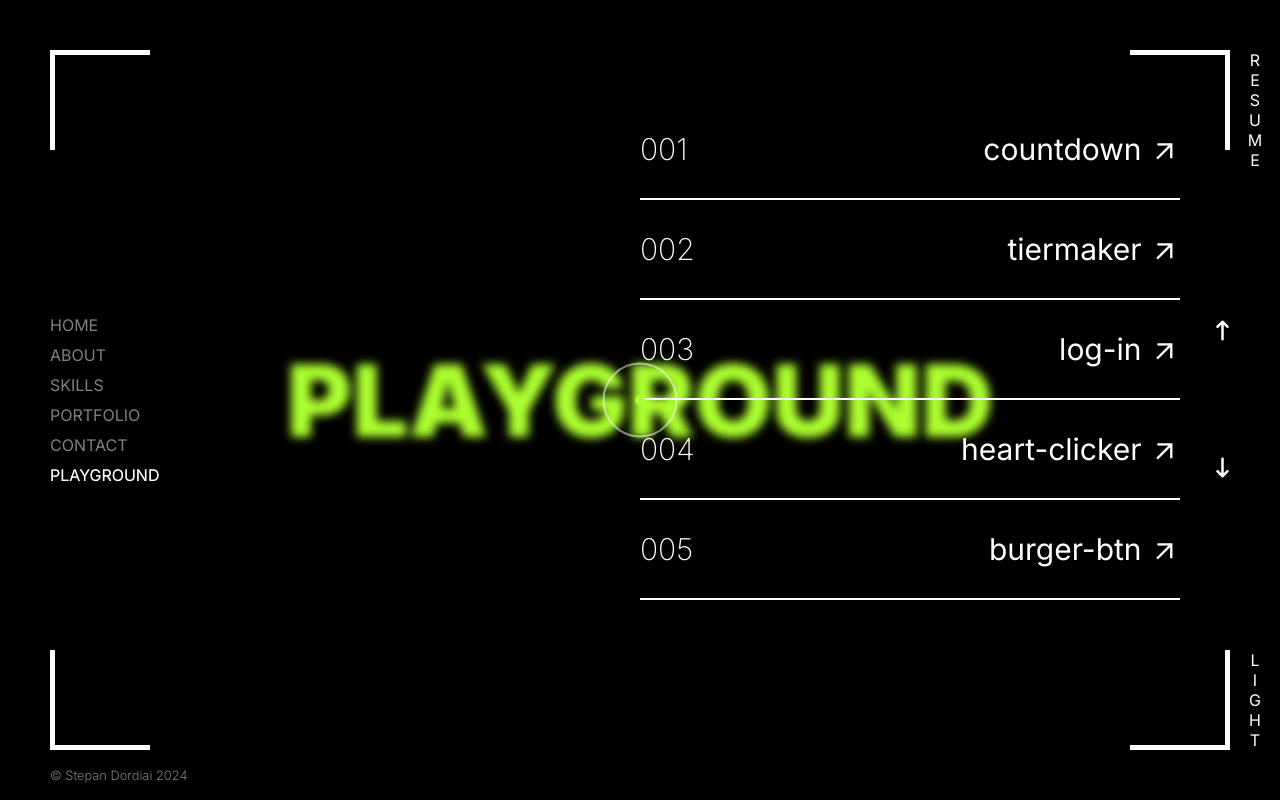
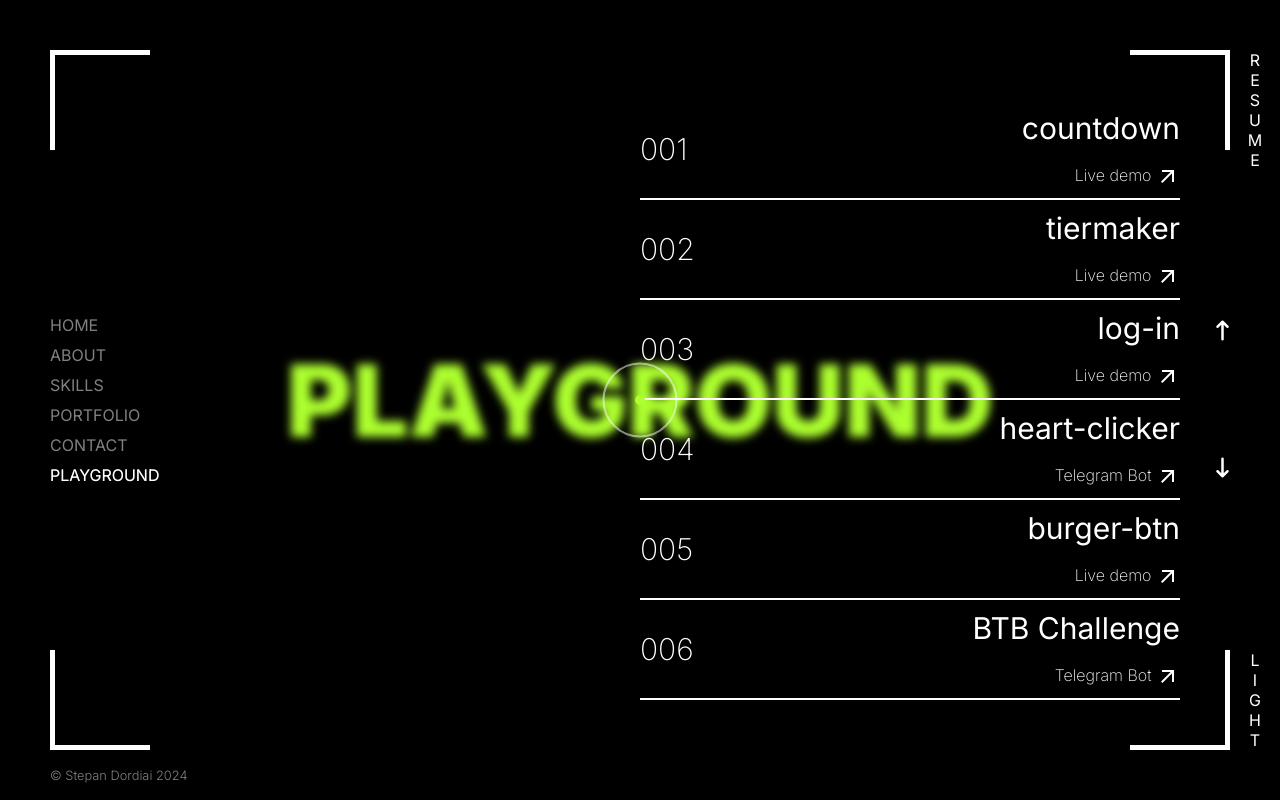
Before and after one commit to heeeyooo/stepan-dordiai, a React (Vite) app: page /playground in a window 1280 px wide. Built offline with nearby package versions, Linux system fonts and the light colour scheme.

Commit message:
Version 2.9

```diff
--- a/src/components/project/Project.css
+++ b/src/components/project/Project.css
@@ -82,14 +82,14 @@
     transition: color 1s;
 }
 
-.project-links-container {
+.project-links {
     display: flex;
     justify-content: center;
     align-items: center;
     gap: 25px;
 }
 
-.project-links-container a {
+.project-links a {
     color: var(--color);
     font-size: clamp(12px, 2vw, 16px);
     transition: color 1s;
--- a/src/components/project/Project.jsx
+++ b/src/components/project/Project.jsx
@@ -1,9 +1,10 @@
 import "./Project.css";
 
-function Project({ id, title, titleName, skills, link, gitHubLink }) {
-    function brightCursor() {
+function Project({ id, title, titleName, skills, links }) {
+    function brightCursor(info) {
         document.querySelector("#custom-cursor").classList.add("active-cursor");
-        document.querySelector("#custom-cursor").textContent = `Link`;
+        document.querySelector("#custom-cursor").textContent = info;
+        console.log(info);
     }
 
     function lowerCursor() {
@@ -22,33 +23,22 @@ function Project({ id, title, titleName, skills, link, gitHubLink }) {
                         <h4 className="project-title">{title}</h4>
                     </div>
                     <div className="project-skills">
-                        {skills.map((item, index) => {
-                            return <span key={index}>{item}</span>;
+                        {skills.map((skill, index) => {
+                            return <span key={index}>{skill}</span>;
                         })}
                     </div>
-                    <div className="project-links-container">
-                        <a
-                            href={link}
-                            onMouseEnter={brightCursor}
-                            onMouseLeave={lowerCursor}
-                            target="_blank"
-                        >
-                            Live demo{" "}
-                            <span className="material-symbols-outlined project-arrow">
-                                arrow_outward
-                            </span>
-                        </a>
-                        <a
-                            href={gitHubLink}
-                            onMouseEnter={brightCursor}
-                            onMouseLeave={lowerCursor}
-                            target="_blank"
-                        >
-                            Github code{" "}
-                            <span className="material-symbols-outlined project-arrow">
-                                arrow_outward
-                            </span>
-                        </a>
+                    <div className="project-links">
+                        {links.map(({ link, info }) => {
+                            return (
+                                <span
+                                    onMouseEnter={() => brightCursor(info)}
+                                    onMouseLeave={lowerCursor}
+                                    key={info}
+                                >
+                                    {link}
+                                </span>
+                            );
+                        })}
                     </div>
                 </div>
             </div>
--- a/src/data/pgProjectsData.js
+++ b/src/data/pgProjectsData.js
@@ -1,33 +1,40 @@
-const pgProjectSet = [
+const PGPROJECTSDATA = [
     {
         id: 1,
         title: "countdown",
+        info: "Live demo",
         link: "https://playground-countdown.netlify.app/",
     },
     {
         id: 2,
         title: "tiermaker",
-
+        info: "Live demo",
         link: "https://playground-tiermaker.netlify.app/",
     },
     {
         id: 3,
         title: "log-in",
-
+        info: "Live demo",
         link: "https://playground-login.netlify.app/",
     },
     {
         id: 4,
         title: "heart-clicker",
-
-        link: "https://heart-clicker-db68c.web.app/",
+        info: "Telegram Bot",
+        link: "https://t.me/heart_clicker_bot",
     },
     {
         id: 5,
         title: "burger-btn",
-
+        info: "Live demo",
         link: "https://playground-burger-btn.netlify.app/",
+    },
+    {
+        id: 6,
+        title: "BTB Challenge",
+        info: "Telegram Bot",
+        link: "https://t.me/btb_challenge_bot",
     },
 ];
 
-export default pgProjectSet;
+export default PGPROJECTSDATA;
--- a/src/data/projectsData.jsx
+++ b/src/data/projectsData.jsx
@@ -1,19 +1,58 @@
-const projectSet = [
+const PROJECTSDATA = [
     {
         id: 1,
         title: "Stepan Dordiai",
         titleName: "Portfolio website",
         skills: [<i className="fa-brands fa-react"></i>],
-        link: "https://stepandordiai.netlify.app/",
-        gitHubLink: "https://github.com/heeeyooo/stepan-dordiai",
+        links: [
+            {
+                info: "Github",
+                link: [
+                    <a
+                        href="https://github.com/heeeyooo/stepan-dordiai"
+                        target="_blank"
+                    >
+                        Github code{" "}
+                        <span className="material-symbols-outlined project-arrow">
+                            arrow_outward
+                        </span>
+                    </a>,
+                ],
+            },
+        ],
     },
     {
         id: 2,
         title: "Yagoda Karpat",
         titleName: "Business website",
         skills: [<i className="fa-brands fa-react"></i>, <span>Swiper</span>],
-        link: "https://yagodakarpat.netlify.app/",
-        gitHubLink: "https://github.com/heeeyooo/yagoda-karpat",
+        links: [
+            {
+                info: "Live",
+                link: [
+                    <a href="https://yagodakarpat.netlify.app/" target="_blank">
+                        Live demo{" "}
+                        <span className="material-symbols-outlined project-arrow">
+                            arrow_outward
+                        </span>
+                    </a>,
+                ],
+            },
+            {
+                info: "Github",
+                link: [
+                    <a
+                        href="https://github.com/heeeyooo/yagoda-karpat"
+                        target="_blank"
+                    >
+                        Github code{" "}
+                        <span className="material-symbols-outlined project-arrow">
+                            arrow_outward
+                        </span>
+                    </a>,
+                ],
+            },
+        ],
     },
     {
         id: 3,
@@ -25,17 +64,70 @@ const projectSet = [
             <i className="fa-brands fa-square-js"></i>,
             <span>BEM</span>,
         ],
-        link: "https://cloud-project.netlify.app/",
-        gitHubLink: "https://github.com/heeeyooo/cloud",
+        links: [
+            {
+                info: "Live",
+                link: [
+                    <a
+                        href="https://cloud-project.netlify.app/"
+                        target="_blank"
+                    >
+                        Live demo{" "}
+                        <span className="material-symbols-outlined project-arrow">
+                            arrow_outward
+                        </span>
+                    </a>,
+                ],
+            },
+            {
+                info: "Github",
+                link: [
+                    <a href="https://github.com/heeeyooo/cloud" target="_blank">
+                        Github code{" "}
+                        <span className="material-symbols-outlined project-arrow">
+                            arrow_outward
+                        </span>
+                    </a>,
+                ],
+            },
+        ],
     },
     {
         id: 4,
         title: "penguin",
         titleName: "Portfolio website",
         skills: [<i className="fa-brands fa-react"></i>],
-        link: "https://penguin-project.netlify.app/",
-        gitHubLink: "https://github.com/heeeyooo/penguin",
+        links: [
+            {
+                info: "Live",
+                link: [
+                    <a
+                        href="https://penguin-project.netlify.app/"
+                        target="_blank"
+                    >
+                        Live demo{" "}
+                        <span className="material-symbols-outlined project-arrow">
+                            arrow_outward
+                        </span>
+                    </a>,
+                ],
+            },
+            {
+                info: "Github",
+                link: [
+                    <a
+                        href="https://github.com/heeeyooo/penguin"
+                        target="_blank"
+                    >
+                        Github code{" "}
+                        <span className="material-symbols-outlined project-arrow">
+                            arrow_outward
+                        </span>
+                    </a>,
+                ],
+            },
+        ],
     },
 ];
 
-export default projectSet;
+export default PROJECTSDATA;
--- a/src/pages/playground/Playground.css
+++ b/src/pages/playground/Playground.css
@@ -16,7 +16,6 @@
     justify-content: space-between;
     align-items: center;
     border-bottom: 2px solid var(--color);
-    box-sizing: border-box;
     opacity: 0;
     transition: border-color 1s;
 }
@@ -41,6 +40,10 @@
     animation: revealProject 0.5s 0.4s forwards;
 }
 
+.playground-project:nth-of-type(6) {
+    animation: revealProject 0.5s 0.5s forwards;
+}
+
 @keyframes revealProject {
     to {
         opacity: 1;
@@ -54,15 +57,29 @@
     transition: color 1s;
 }
 
-.playground-project__link {
+.playground-info-container {
+    height: 100%;
+    display: flex;
+    flex-direction: column;
+    justify-content: space-around;
+    align-items: end;
+}
+
+.playground-project__title {
     color: var(--color);
     font-size: clamp(24px, 3vw, 30px);
     font-weight: 400;
     transition: color 1s;
 }
 
+.playground-project__link {
+    color: var(--color);
+    font-weight: 200;
+    transition: color 1s;
+}
+
 .pg-project-arrow {
-    font-size: clamp(24px, 3vw, 30px);
+    /* font-size: clamp(24px, 3vw, 30px); */
     vertical-align: middle;
 }
 
--- a/src/pages/playground/Playground.jsx
+++ b/src/pages/playground/Playground.jsx
@@ -1,4 +1,4 @@
-import pgProjectSet from "../../data/pgProjectsData";
+import PGPROJECTSDATA from "../../data/pgProjectsData";
 import "./Playground.css";
 const Playground = () => {
     //
@@ -23,18 +23,27 @@ const Playground = () => {
     return (
         <>
             <div className="playground">
-                {pgProjectSet.map(({ id, title, link }) => {
+                {PGPROJECTSDATA.map(({ id, title, link, info }) => {
                     return (
                         <div className="playground-project" key={id}>
                             <p className="playground-project__number">
                                 {"00" + id}
                             </p>
-                            <a className="playground-project__link" href={link}>
-                                {title}{" "}
-                                <span className="material-symbols-outlined pg-project-arrow">
-                                    arrow_outward
-                                </span>
-                            </a>
+                            <div className="playground-info-container">
+                                <p className="playground-project__title">
+                                    {title}
+                                </p>
+                                <a
+                                    className="playground-project__link"
+                                    href={link}
+                                    target="_blank"
+                                >
+                                    {info}{" "}
+                                    <span className="material-symbols-outlined pg-project-arrow">
+                                        arrow_outward
+                                    </span>
+                                </a>
+                            </div>
                         </div>
                     );
                 })}
```
Also changed, not shown: src/pages/portfolio/Portfolio.jsx (+3 -4 lines).
